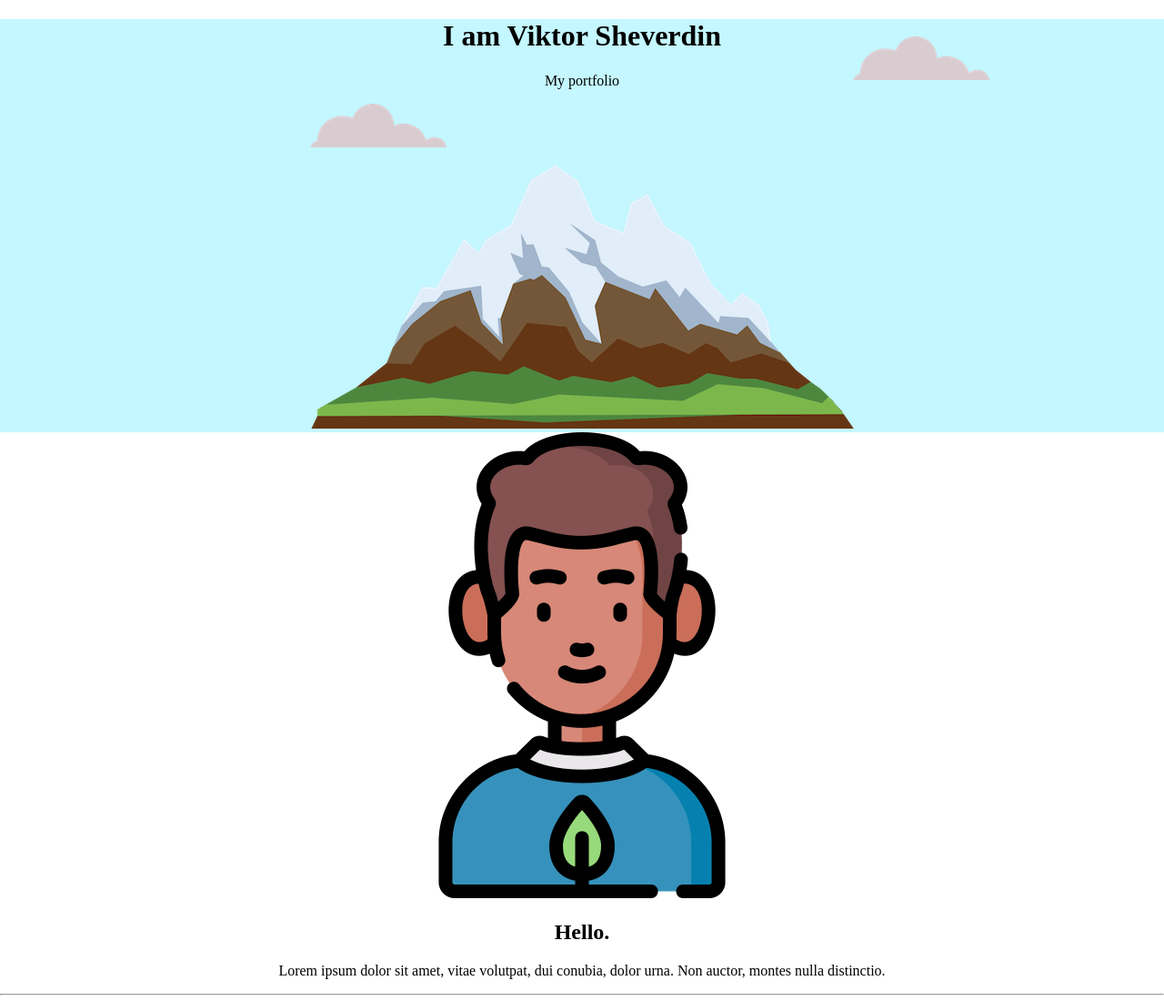
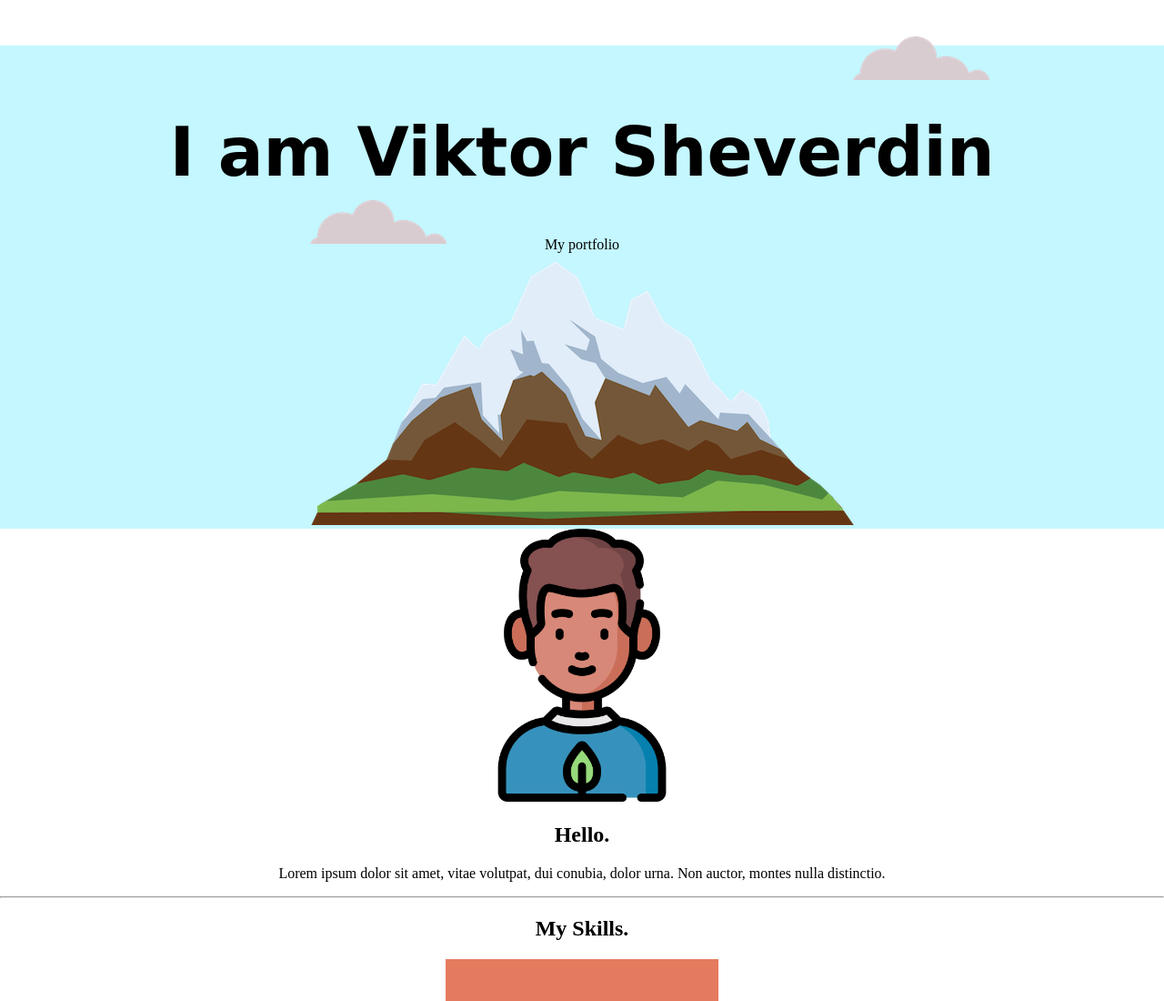
Before and after one commit to ViktorSheverdin/portfolio, a plain HTML site: page index.html in a window 1280 px wide. Shown: the top 1100 px of the page at 91% size. Drawn offline with Linux system fonts and the light colour scheme.

Commit message:
A bit of font changes

```diff
--- a/CSS/style.css
+++ b/CSS/style.css
@@ -2,16 +2,16 @@ body {
   text-align: center;
   margin: 0;
 }
+h1 {
+  font-size: 4.625rem;
+  margin-top: 50px;
+  font-family: "Sacramento", cursive;
+}
 
 .top-container {
+  margin-top: 50px;
   background-color: #c4f7ff;
 }
-
-/* .top-container {
-}
-
-h1 {
-} */
 
 .bottom-cloud {
   position: absolute;
@@ -22,3 +22,18 @@ h1 {
   top: 5%;
   right: 15%;
 }
+
+.avatar-img {
+  height: 300px;
+  width: 300px;
+}
+
+.skill-img {
+  height: 300px;
+  width: 300px;
+}
+
+.title-text {
+  position: relative;
+  top: 4.625rem;
+}
--- a/index.html
+++ b/index.html
@@ -18,14 +18,16 @@
 <body>
     <div class="top-container">
         <img class="top-cloud" src="css/img/cloud.png" alt="cloud-img">
-        <h1>I am Viktor Sheverdin</h1>
-        <p>My portfolio</p>
+        <div class="title-text">
+            <h1>I am Viktor Sheverdin</h1>
+            <p>My portfolio</p>
+        </div>
         <img class="bottom-cloud" src="css/img/cloud.png" alt="cloud-img">
         <img src="css/img/mountain.png" alt="mountain-img">
     </div>
     <div class="middle-container">
         <div class="profile">
-            <img src="css/img/avatar.png" alt="">
+            <img class="avatar-img" src="css/img/avatar.png" alt="">
             <h2>Hello.</h2>
             <p>Lorem ipsum dolor sit amet, vitae volutpat, dui conubia, dolor urna. Non auctor, montes nulla distinctio.
             </p>
@@ -34,7 +36,7 @@
         <div class="skills">
             <h2>My Skills.</h2>
             <div class="skill-row">
-                <img class="" src="css/img/computer.png" alt="">
+                <img class="skill-img" src="css/img/computer.png" alt="">
                 <h3>Lorem & Ipsum</h3>
                 <p>Lorem ipsum dolor sit amet, quis in duis, iaculis id felis. Consectetuer vestibulum, nunc urna
                     lectus, erat ligula. Hendrerit nam, lectus ante, ut lorem eros.</p>
```
